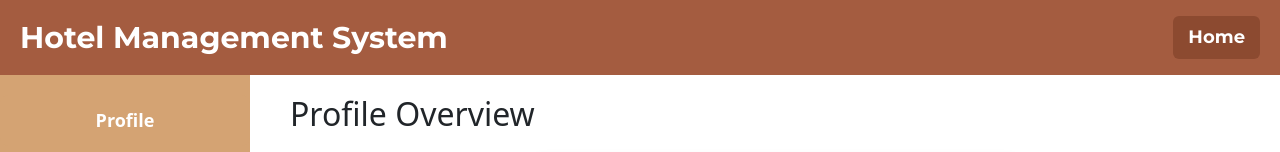
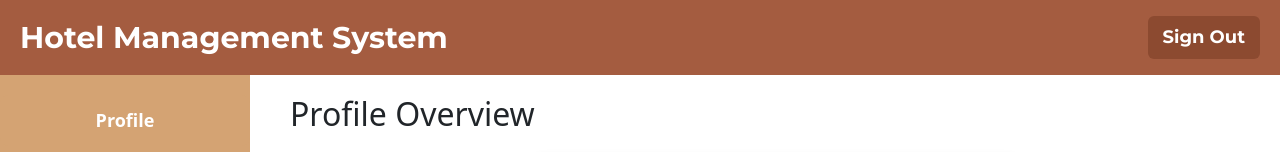
Before and after one commit to Ebrahim525/Hotel-Management-System, a React (Vite) app in the folder hms/: page /guest in a window 1280 px wide. Shown: the top 152 px of the page. Built offline with nearby package versions, Linux system fonts and the light colour scheme.

Commit message:
user dashboard

```diff
--- a/hms/src/pages/UserDashboard.jsx
+++ b/hms/src/pages/UserDashboard.jsx
@@ -337,7 +337,7 @@
     <div className="user-dashboard">
       <div className="banner">
         <div>Hotel Management System</div>
-        <a href="/" className="home-btn">Home</a>
+        <a href="/" className="home-btn">Sign Out</a>
       </div>
 
       <div className="sidebar">
```
